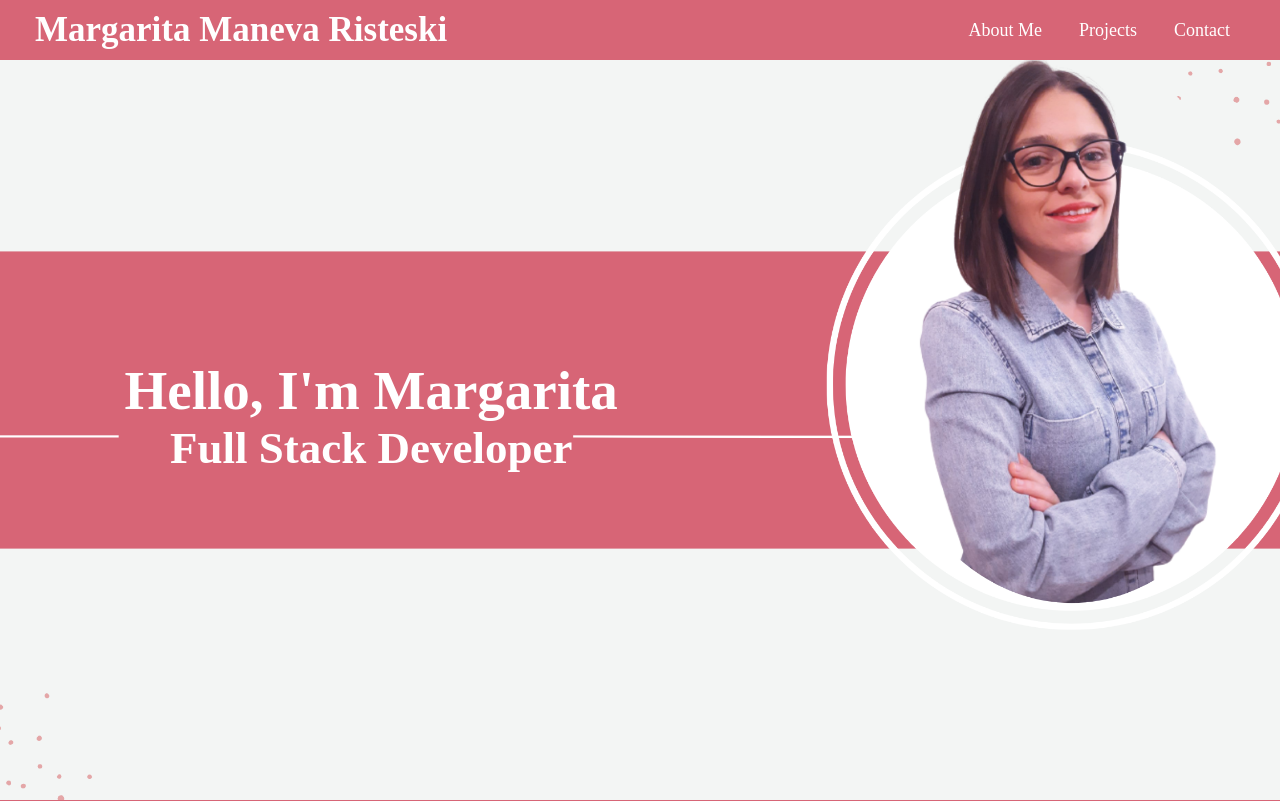
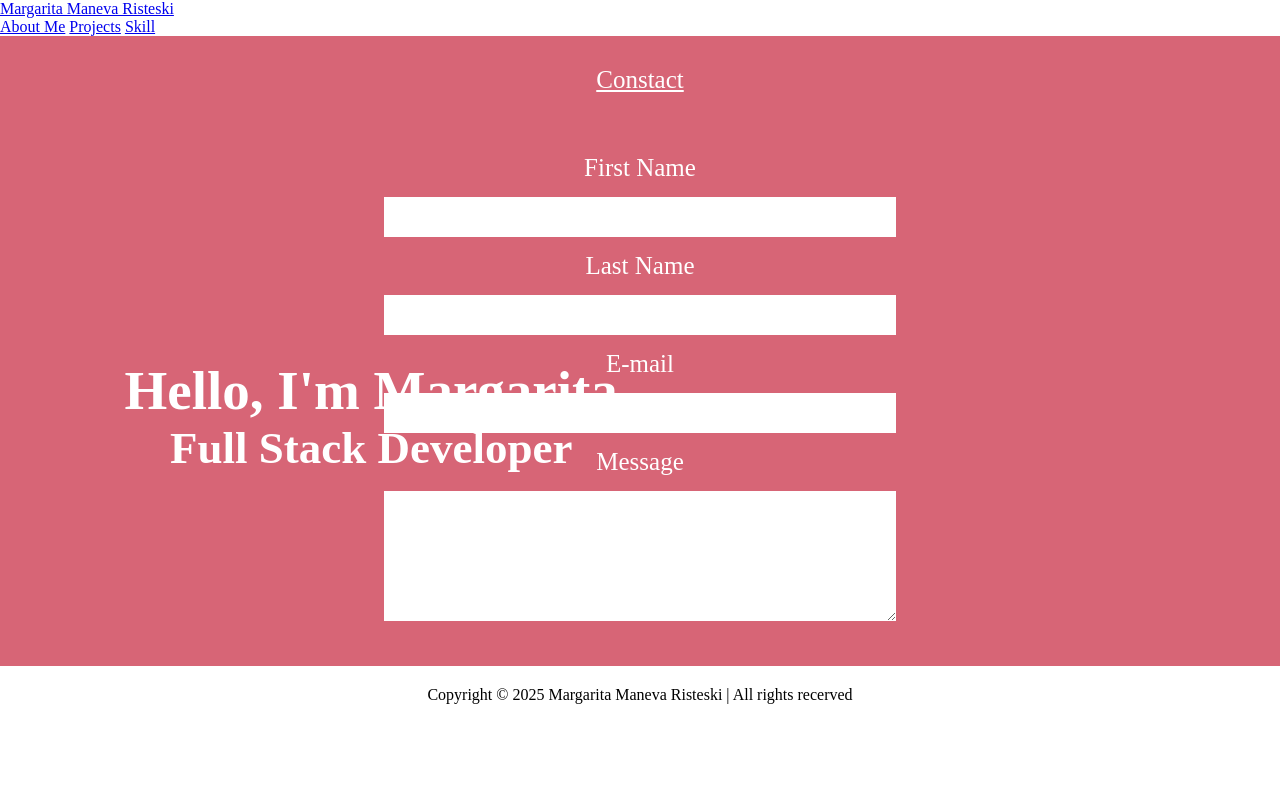
Before and after one commit to mmaneva/MargaritaManevaRisteski.github.io, a plain HTML site: page index.html in a window 1280 px wide. Shown: the top 801 px of the page. Drawn offline with Linux system fonts and the light colour scheme.

Commit message:
fix style

```diff
--- a/index.html
+++ b/index.html
@@ -7,7 +7,18 @@
     <link rel="stylesheet" href="style.css"/>
 </head>
 <body>
-   <div class="nav">
+    <header class="header">
+        <a href="#" class="logo"><span>Margarita Maneva Risteski</span></a>
+
+        <nav class="navbar">
+            <a href="#">About Me</a>
+            <a href="#">Projects</a>
+            <a href="#">Skill</a>
+        </nav>
+
+        <a href="#" class="contact">Constact</a>
+    </header>
+    <div class="nav" hidden>
      <div class="menu">
         <div class="logo">
             <a href="#">Margarita Maneva Risteski</a>
@@ -19,7 +30,7 @@
         </ul>
      </div>
    </div>
-   <div class="img"></div>
+   <div class="img" hidden></div>
    <div class="center">
     <div class="name">Hello, I'm Margarita</div>
     <div class="role">Full Stack Developer</div>
@@ -51,7 +62,7 @@
    </div>
    <footer>
         <div class="footer">
-            <p>Copyright © 2025  Margarita Maneva Risteski All rights recerved</p>
+            <p>Copyright © 2025  Margarita Maneva Risteski | All rights recerved</p>
         </div>
    </footer>
 </body>
```
